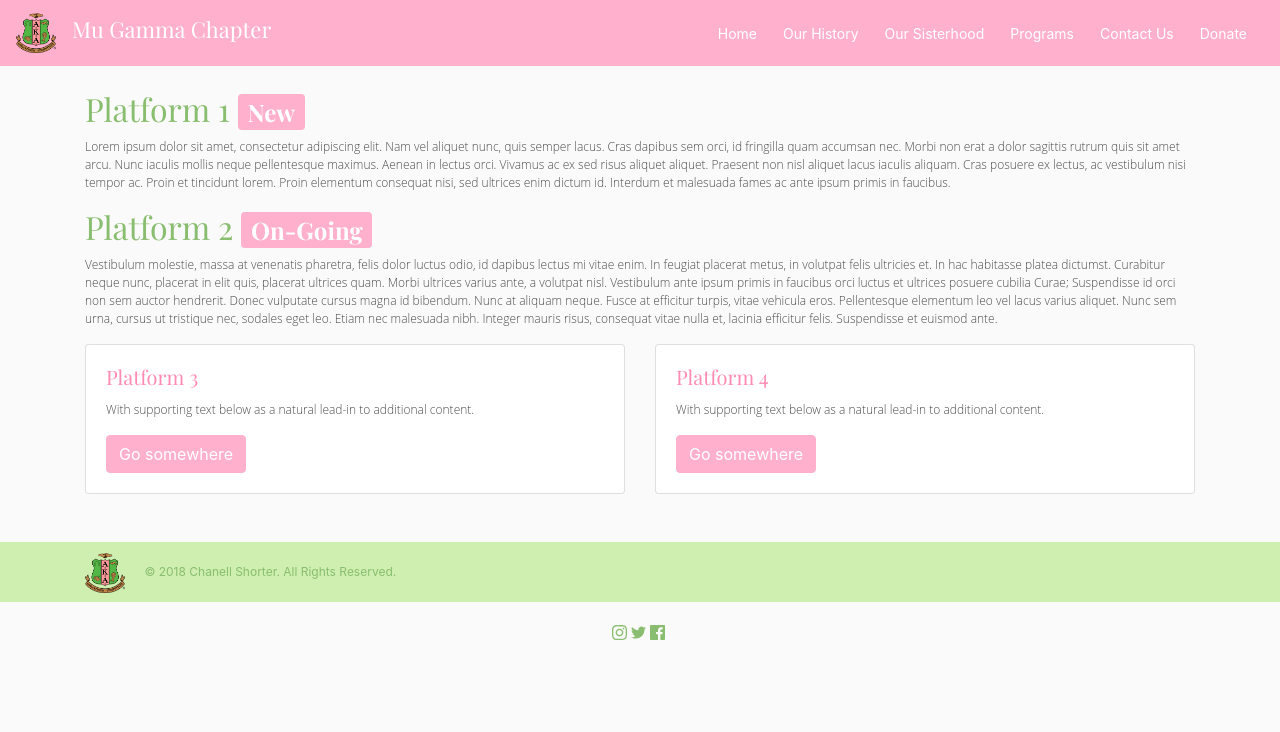
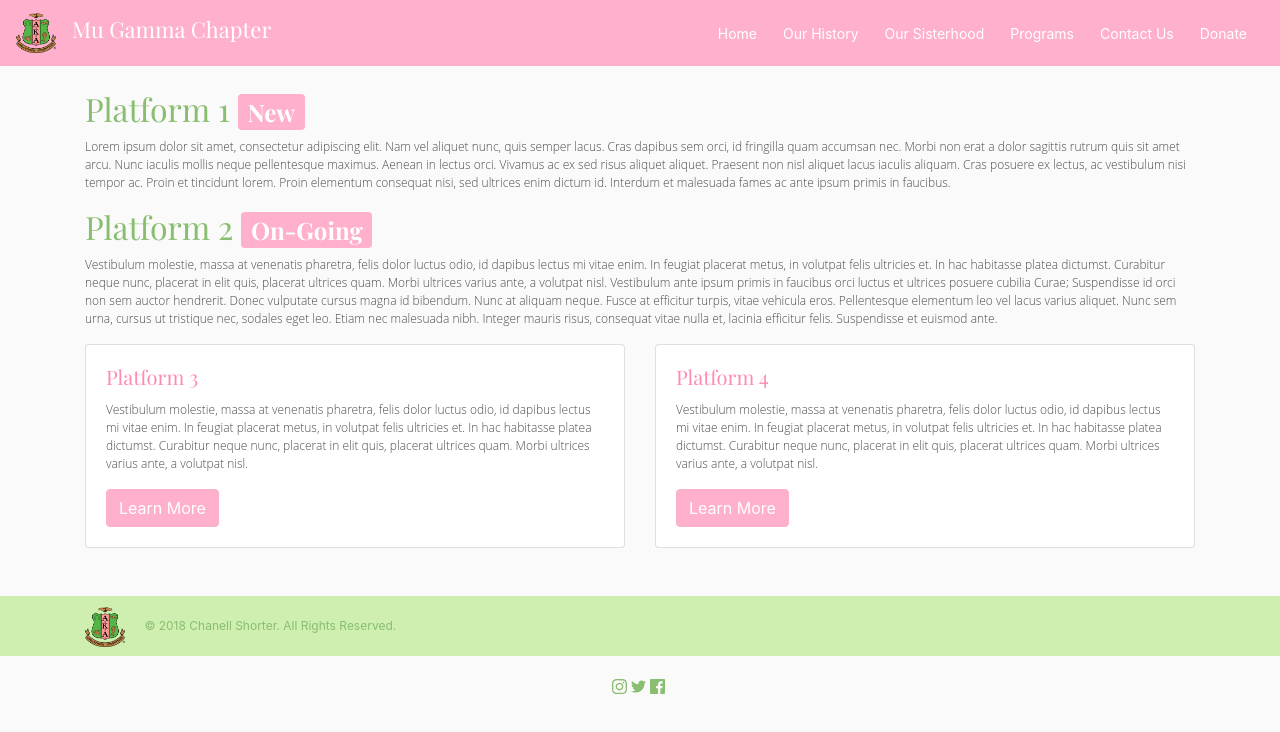
Before and after one commit to AcedMyNEWTS/MuGamma, a plain HTML site: page programs.html in a window 1280 px wide. Drawn offline with nearby package versions, Linux system fonts and the light colour scheme.

Commit message:
Update programs.html

```diff
--- a/programs.html
+++ b/programs.html
@@ -91,8 +91,8 @@
           <div class="card">
             <div class="card-body">
               <h5 class="card-title">Platform 3</h5>
-              <p class="card-text">With supporting text below as a natural lead-in to additional content.</p>
-              <a href="#" class="btn btn-primary">Go somewhere</a>
+              <p class="card-text">Vestibulum molestie, massa at venenatis pharetra, felis dolor luctus odio, id dapibus lectus mi vitae enim. In feugiat placerat metus, in volutpat felis ultricies et. In hac habitasse platea dictumst. Curabitur neque nunc, placerat in elit quis, placerat ultrices quam. Morbi ultrices varius ante, a volutpat nisl.</p>
+              <a href="#" class="btn btn-primary">Learn More</a>
             </div>
           </div>
         </div>
@@ -100,8 +100,8 @@
           <div class="card">
             <div class="card-body">
               <h5 class="card-title">Platform 4</h5>
-              <p class="card-text">With supporting text below as a natural lead-in to additional content.</p>
-              <a href="#" class="btn btn-primary">Go somewhere</a>
+              <p class="card-text">Vestibulum molestie, massa at venenatis pharetra, felis dolor luctus odio, id dapibus lectus mi vitae enim. In feugiat placerat metus, in volutpat felis ultricies et. In hac habitasse platea dictumst. Curabitur neque nunc, placerat in elit quis, placerat ultrices quam. Morbi ultrices varius ante, a volutpat nisl.</p>
+              <a href="#" class="btn btn-primary">Learn More</a>
             </div>
           </div>
         </div>
```
